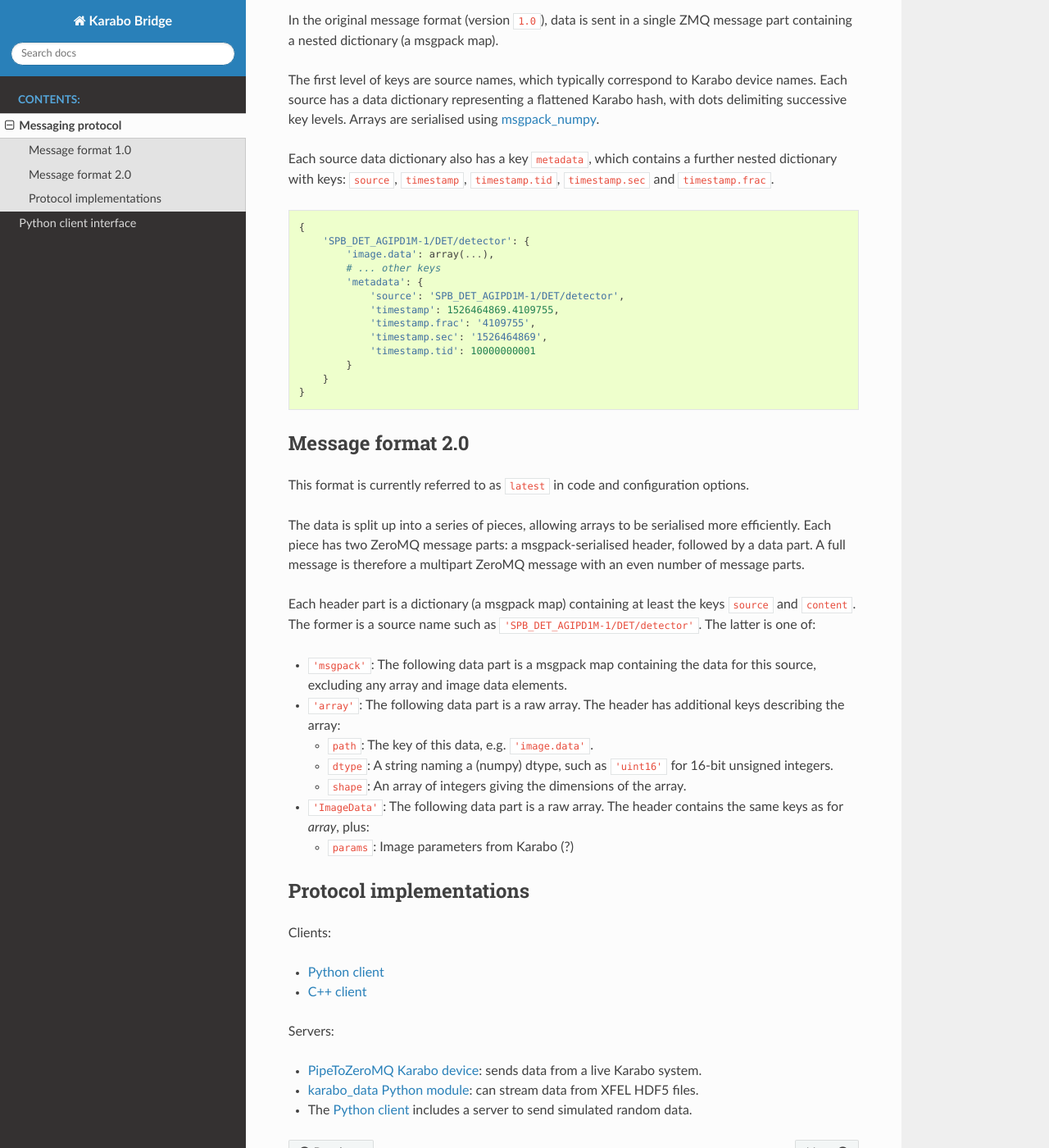
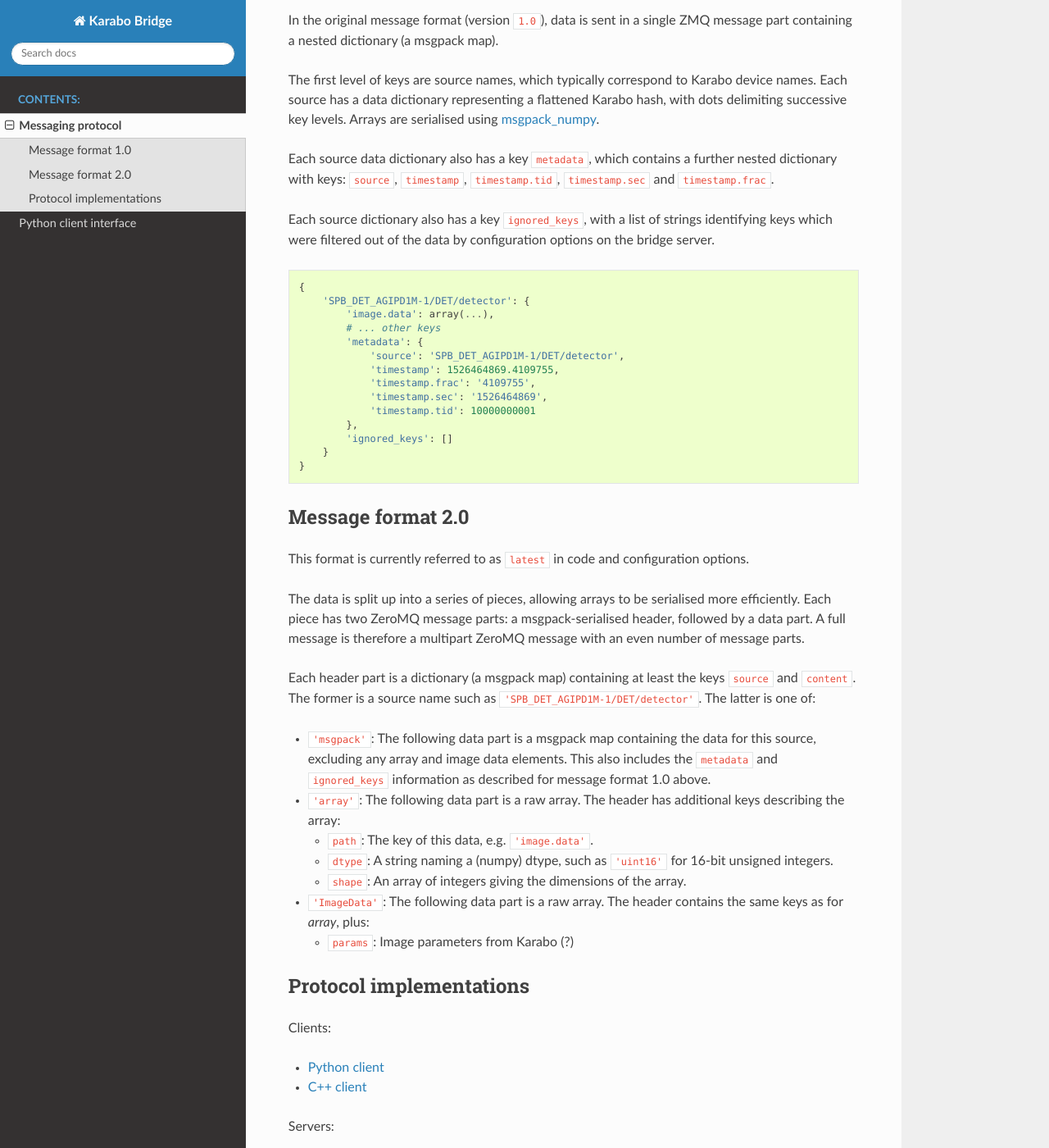
Before and after one commit to European-XFEL/karabo-bridge-py, a Sphinx documentation site: the page built from docs/protocol.rst, in a window 1280 px wide and 1400 px high, scrolled down 569 px. Shown: the whole window at 82% size. Built offline with Sphinx 7.4.7 and the Read the Docs theme 2.0.0, drawn with Linux system fonts in a browser that asks for light colours.

Commit message:
Mention ignored_keys information

```diff
--- a/docs/protocol.rst
+++ b/docs/protocol.rst
@@ -35,6 +35,10 @@ Each source data dictionary also has a key ``metadata``,
 which contains a further nested dictionary with keys:
 ``source``, ``timestamp``, ``timestamp.tid``, ``timestamp.sec`` and ``timestamp.frac``.
 
+Each source dictionary also has a key ``ignored_keys``, with a list of
+strings identifying keys which were filtered out of the data by configuration
+options on the bridge server.
+
 .. code-block:: python
 
     {
@@ -47,7 +51,8 @@ which contains a further nested dictionary with keys:
                 'timestamp.frac': '4109755',
                 'timestamp.sec': '1526464869',
                 'timestamp.tid': 10000000001
-            }
+            },
+            'ignored_keys': []
         }
     }
 
@@ -69,7 +74,9 @@ Each header part is a dictionary (a msgpack map) containing at least the keys
 ``'SPB_DET_AGIPD1M-1/DET/detector'``. The latter is one of:
 
 * ``'msgpack'``: The following data part is a msgpack map containing the data
-  for this source, excluding any array and image data elements.
+  for this source, excluding any array and image data elements. This also
+  includes the ``metadata`` and ``ignored_keys`` information as described
+  for message format 1.0 above.
 * ``'array'``: The following data part is a raw array. The header
   has additional keys describing the array:
 
```
Also changed, not shown: docs/py-client.rst (+6 -1 lines).
